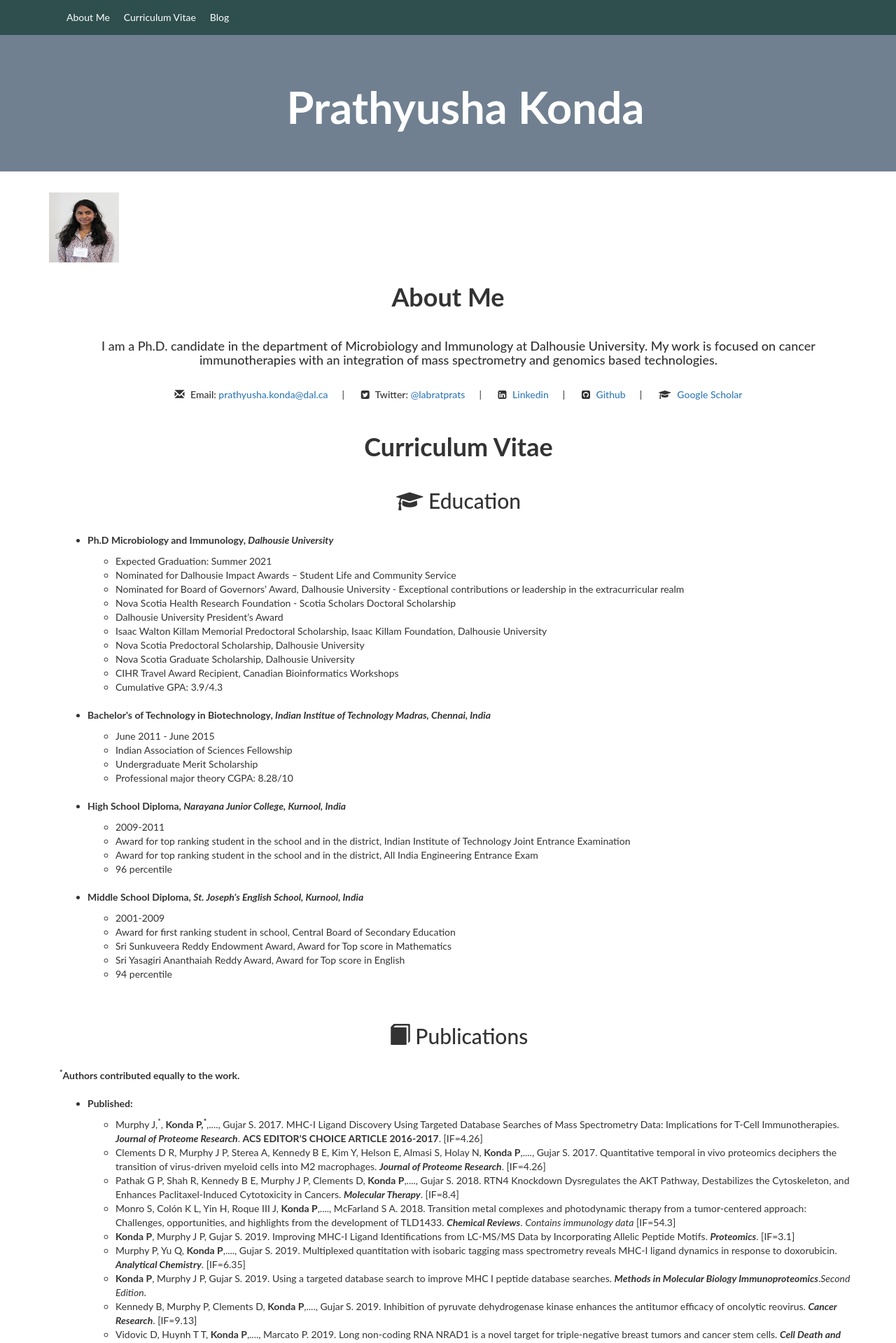
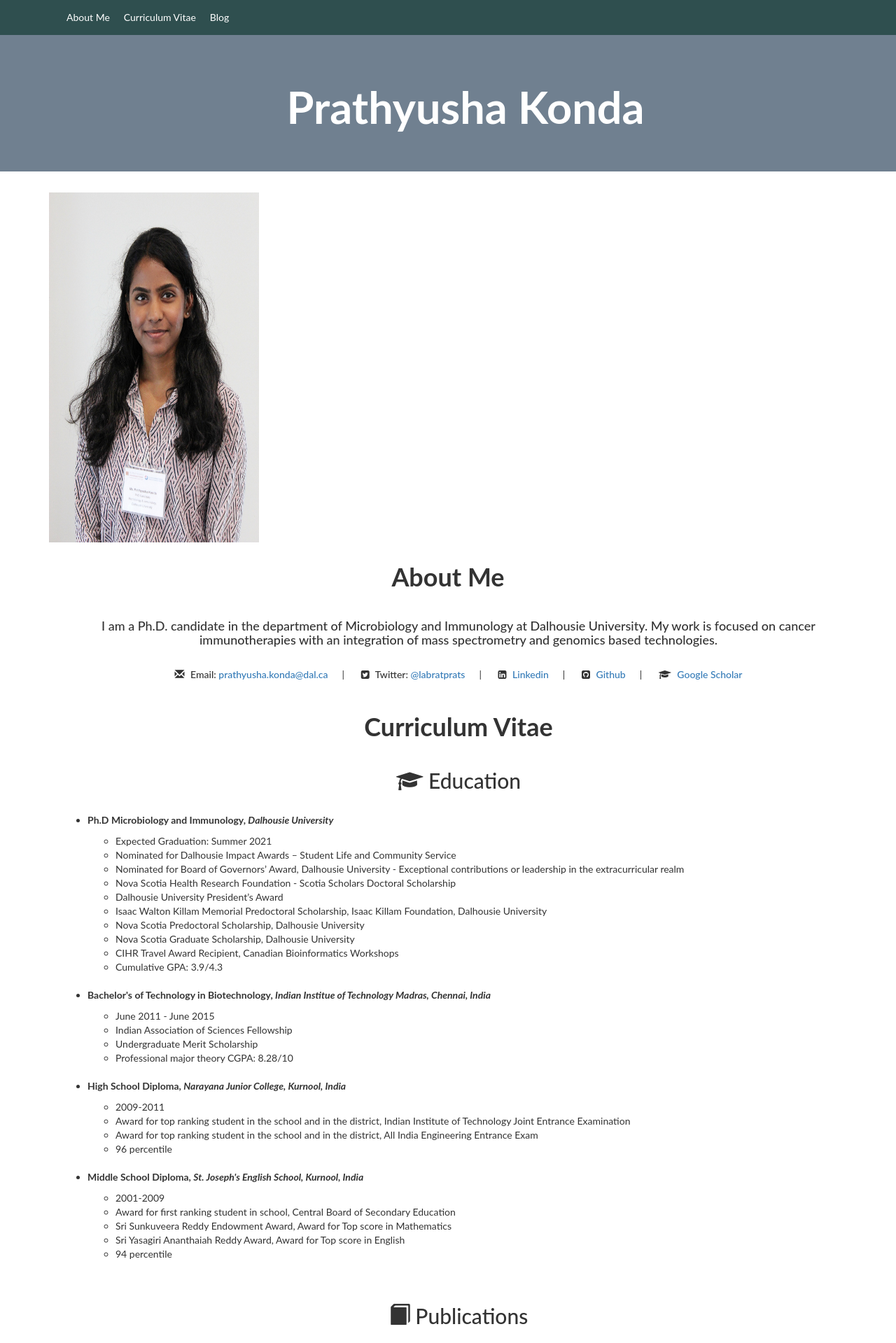
Before and after one commit to Prathyusha-konda/Prathyusha-konda.github.io, a Jekyll site: the page built from index.md, in a window 1280 px wide. Shown: the top 1919 px of the page at 70% size. Built offline with Jekyll 4.4.1, drawn with Linux system fonts in a browser that asks for light colours; nearby versions of some CDN libraries.

Commit message:
Update index.md

```diff
--- a/index.md
+++ b/index.md
@@ -6,7 +6,7 @@ layout: default
 page_title: Prathyusha Konda
 scroll: true
 ---
-<img src="images/header_new_copy.jpg" width="100" height="100" alt="hi" class="inline"/>
+<img src="images/header_new_copy.jpg" width="300" height="500" alt="hi" class="inline"/>
 <div class="container" id="about">
 </div>
 <h1 id="about"><b>About Me</b></h1>
```
